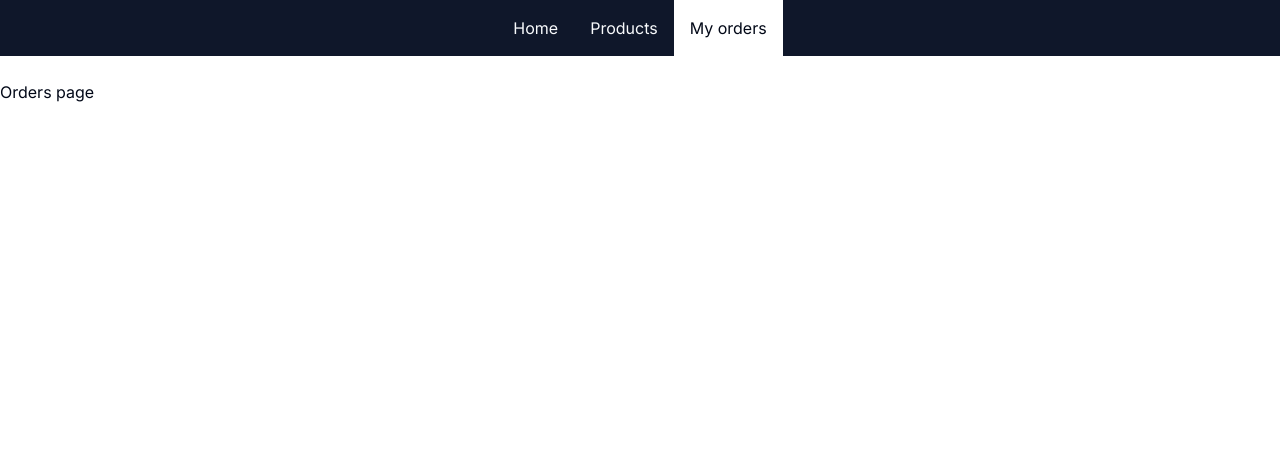
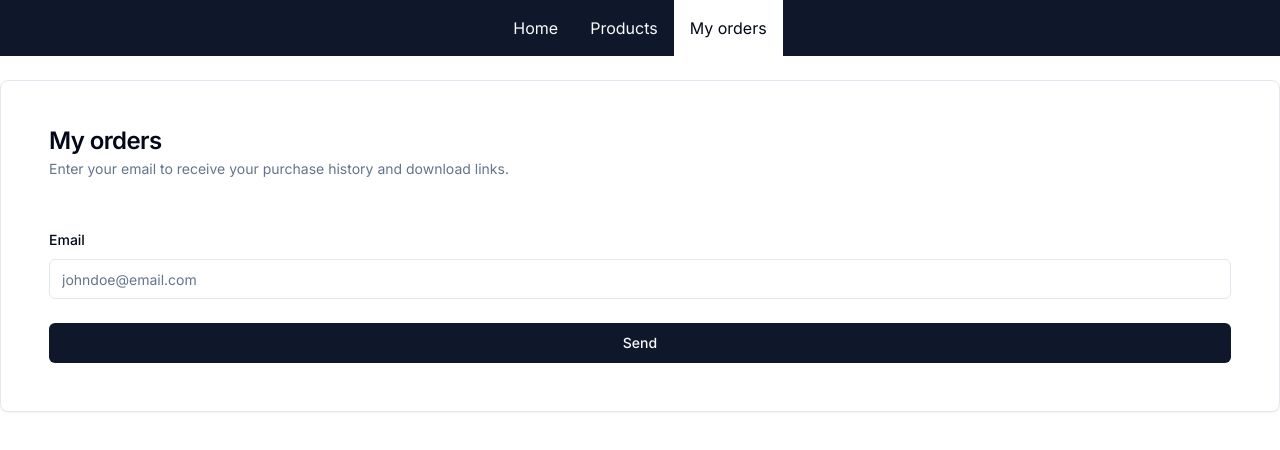
Before and after one commit to FacuTombesi/Ecommerce, a Next.js app: page /orders in a window 1280 px wide. Shown: the top 450 px of the page. Built offline with nearby package versions, Linux system fonts and the light colour scheme.

Commit message:
update(+): orders page updated

```diff
--- a/src/app/(customerPages)/orders/page.tsx
+++ b/src/app/(customerPages)/orders/page.tsx
@@ -1,5 +1,37 @@
+"use client"
+
+import { Button } from "@/components/ui/button";
+import { Card, CardContent, CardDescription, CardFooter, CardHeader, CardTitle } from "@/components/ui/card";
+import { Input } from "@/components/ui/input";
+import { Label } from "@/components/ui/label";
+import { useFormStatus } from "react-dom";
+
 export default function OrdersPage() {
   return (
-    <h1>Orders page</h1>
+    <form className="max-2-xl mx-auto">
+      <Card>
+        <CardHeader>
+          <CardTitle>My orders</CardTitle>
+          <CardDescription>Enter your email to receive your purchase history and download links.</CardDescription>
+        </CardHeader>
+        <CardContent>
+          <div className="space-y-2 mx-6">
+            <Label htmlFor="email">Email</Label>
+            <Input type="email" name="email" id="email" placeholder="johndoe@email.com" required />
+          </div>
+        </CardContent>
+        <CardFooter>
+          <SubmitButton />
+        </CardFooter>
+      </Card>
+    </form>
   );
 }
+
+function SubmitButton() {
+  const { pending } = useFormStatus();
+
+  return (
+    <Button type="submit" className="mt-6 w-full size-lg" disabled={pending}>{pending ? "Sending..." : "Send"}</Button>
+  );
+}
```
